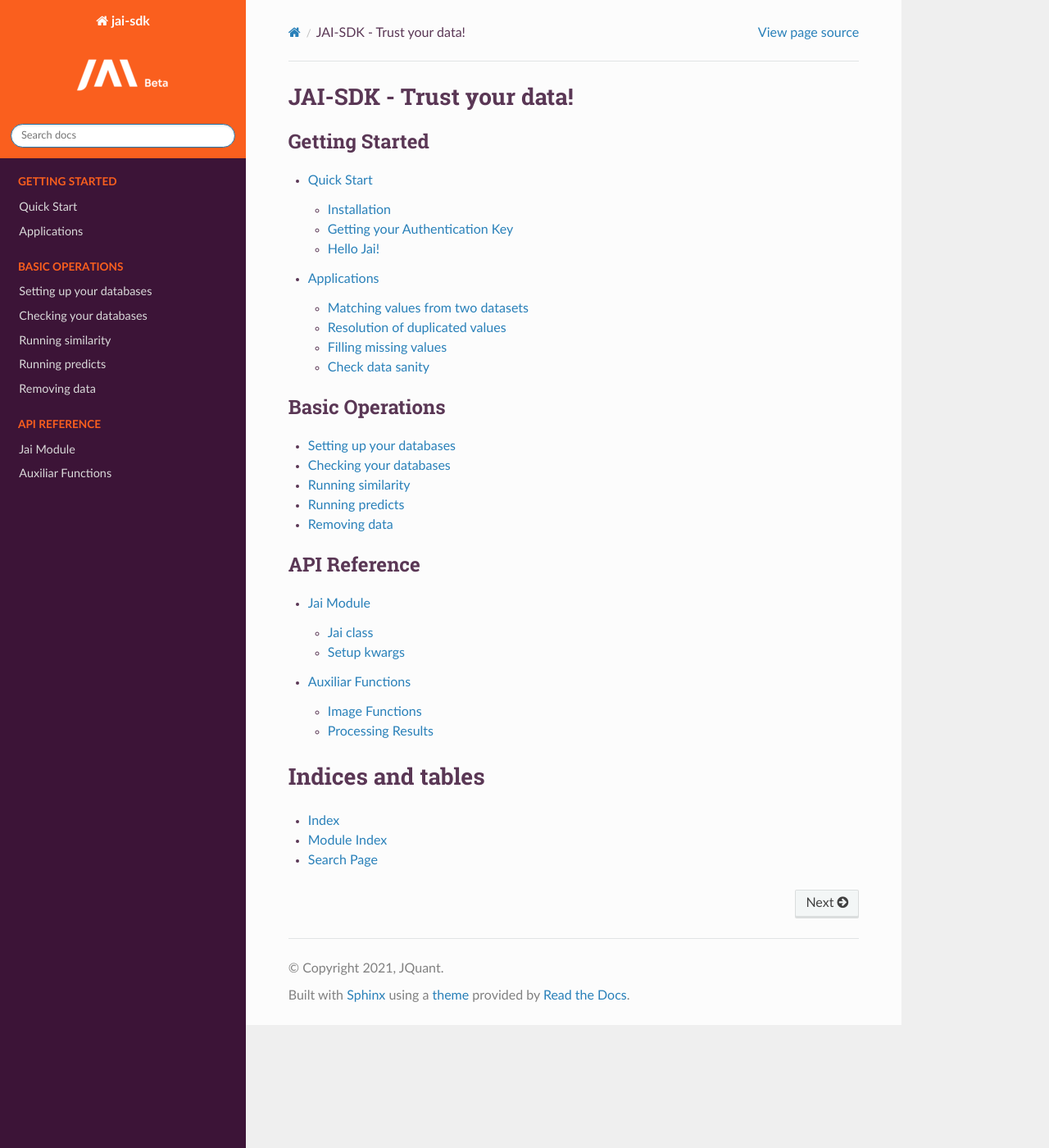
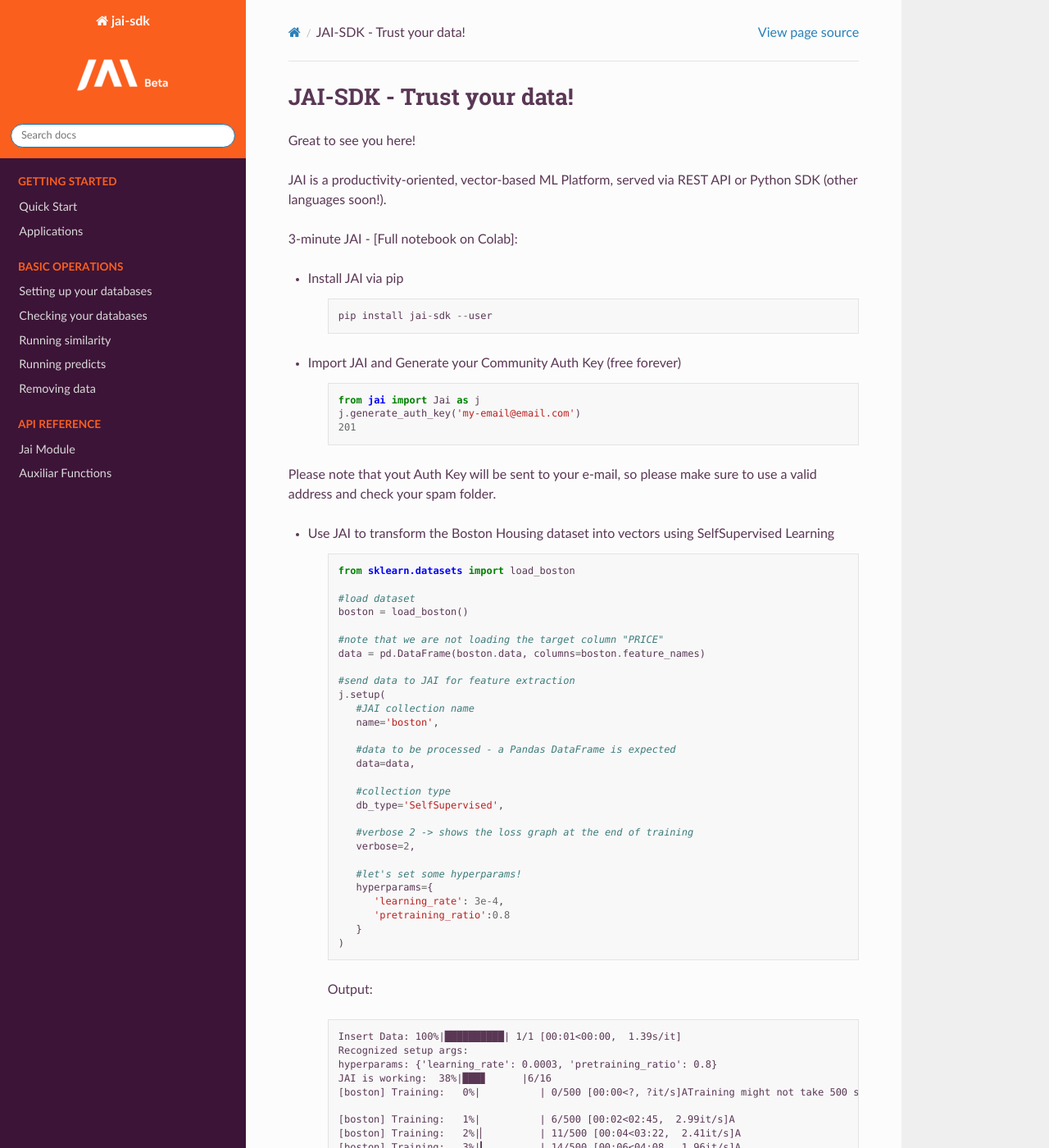
Before and after one commit to jquant/jai-sdk, a Sphinx documentation site: the page built from docs/index.rst, in a window 1280 px wide and 1400 px high. Shown: the whole window at 82% size. Built offline with Sphinx 7.4.7 and the Read the Docs theme 2.0.0, drawn with Linux system fonts in a browser that asks for light colours; some of the changed text lies outside the part shown.

Commit message:
3min-jai WIP

```diff
--- a/docs/index.rst
+++ b/docs/index.rst
@@ -6,6 +6,155 @@
 ##########################
 JAI-SDK - Trust your data!
 ##########################
+
+Great to see you here!
+
+JAI is a productivity-oriented, vector-based ML Platform, served via REST API or Python SDK (other languages soon!).
+
+3-minute JAI - [Full notebook on Colab]:
+
+* Install JAI via pip
+
+   ::
+
+      pip install jai-sdk --user
+
+* Import JAI and Generate your Community Auth Key (free forever)
+
+   ::
+
+      from jai import Jai as j
+      j.generate_auth_key('my-email@email.com')
+      201
+
+Please note that yout Auth Key will be sent to your e-mail, so please make sure to use a valid address and check your spam folder.
+
+* Use JAI to transform the Boston Housing dataset into vectors using SelfSupervised Learning
+
+   ::
+
+      from sklearn.datasets import load_boston
+
+      #load dataset
+      boston = load_boston()
+
+      #note that we are not loading the target column "PRICE"
+      data = pd.DataFrame(boston.data, columns=boston.feature_names)
+
+      #send data to JAI for feature extraction
+      j.setup(
+         #JAI collection name
+         name='boston',
+
+         #data to be processed - a Pandas DataFrame is expected
+         data=data,
+
+         #collection type
+         db_type='SelfSupervised',
+
+         #verbose 2 -> shows the loss graph at the end of training
+         verbose=2,
+
+         #let's set some hyperparams!
+         hyperparams={
+            'learning_rate': 3e-4,
+            'pretraining_ratio':0.8
+         }
+      )
+
+   Output:
+
+   ::
+
+      Insert Data: 100%|██████████| 1/1 [00:01<00:00,  1.39s/it]
+      Recognized setup args:
+      hyperparams: {'learning_rate': 0.0003, 'pretraining_ratio': 0.8}
+      JAI is working:  38%|███▊      |6/16
+      [boston] Training:   0%|          | 0/500 [00:00<?, ?it/s]ATraining might not take 500 steps due to early stopping criteria.
+
+      [boston] Training:   1%|          | 6/500 [00:02<02:45,  2.99it/s]A
+      [boston] Training:   2%|▏         | 11/500 [00:04<03:22,  2.41it/s]A
+      [boston] Training:   3%|▎         | 14/500 [00:06<04:08,  1.96it/s]A
+      [boston] Training:   3%|▎         | 17/500 [00:08<04:20,  1.85it/s]A
+      [boston] Training:   5%|▍         | 23/500 [00:11<03:57,  2.01it/s]A
+      [boston] Training:   6%|▌         | 28/500 [00:13<03:42,  2.12it/s]A
+      [boston] Training:   6%|▋         | 32/500 [00:15<03:48,  2.05it/s]A
+      [boston] Training: 100%|██████████| 500/500 [00:17<00:00, 74.20it/s]A
+      JAI is working:  56%|█████▋    |9/16
+      Done training.
+      JAI is working: 100%|██████████|16/16
+
+* Now that our Boston Housing data in a JAI collection, we can perform Similarity Search, i.e. find similar houses, very easily:
+
+   ::
+
+      #every JAI collection can be queried using j.similar()
+      ans = j.similar(
+            #collection to be queried
+            name='boston',
+            #let's find houses that are similar to ids 1 and 10
+            data=[1, 10]
+      )
+
+   Output:
+
+   ::
+
+      Similar: 100%|██████████| 1/1 [00:01<00:00,  1.36s/it]
+
+   And now the variable ans holds a JSON:
+
+   ::
+
+      [{'query_id': 1,
+      'results': [{'id': 1, 'distance': 0.0},
+      {'id': 96, 'distance': 0.012930447235703468},
+      {'id': 235, 'distance': 0.02305753342807293},
+      {'id': 176, 'distance': 0.02424568682909012},
+      {'id': 90, 'distance': 0.025710342451930046}]},
+
+      {'query_id': 10,
+      'results': [{'id': 10, 'distance': 0.0},
+      {'id': 7, 'distance': 0.0065054153092205524},
+      {'id': 9, 'distance': 0.020906779915094376},
+      {'id': 11, 'distance': 0.04773647338151932},
+      {'id': 6, 'distance': 0.09080290794372559}]}]
+
+   And by indexing it back to the original dataframe id's, yields:
+
+   ::
+
+      #id 1
+      data.loc[pd.DataFrame(ans[0]['results']).id]
+
+
+   ====  =======  ====  =======  ======  =====  =====  =====  ======  =====  =====  =========  ======  =======
+     ..     CRIM    ZN    INDUS    CHAS    NOX     RM    AGE     DIS    RAD    TAX    PTRATIO       B    LSTAT
+   ====  =======  ====  =======  ======  =====  =====  =====  ======  =====  =====  =========  ======  =======
+      1  0.02731     0     7.07       0  0.469  6.421   78.9  4.9671      2    242       17.8  396.9      9.14
+     96  0.11504     0     2.89       0  0.445  6.163   69.6  3.4952      2    276       18    391.83    11.34
+    235  0.33045     0     6.2        0  0.507  6.086   61.5  3.6519      8    307       17.4  376.75    10.88
+    176  0.07022     0     4.05       0  0.51   6.02    47.2  3.5549      5    296       16.6  393.23    10.11
+     90  0.04684     0     3.41       0  0.489  6.417   66.1  3.0923      2    270       17.8  392.18     8.81
+   ====  =======  ====  =======  ======  =====  =====  =====  ======  =====  =====  =========  ======  =======
+
+   ::
+
+      #id 10
+      data.loc[pd.DataFrame(ans[1]['results']).id]
+
+
+   ====  =======  ====  =======  ======  =====  =====  =====  ======  =====  =====  =========  ======  =======
+     ..     CRIM    ZN    INDUS    CHAS    NOX     RM    AGE     DIS    RAD    TAX    PTRATIO       B    LSTAT
+   ====  =======  ====  =======  ======  =====  =====  =====  ======  =====  =====  =========  ======  =======
+     10  0.22489  12.5     7.87       0  0.524  6.377   94.3  6.3467      5    311       15.2  392.52    20.45
+      7  0.14455  12.5     7.87       0  0.524  6.172   96.1  5.9505      5    311       15.2  396.9     19.15
+      9  0.17004  12.5     7.87       0  0.524  6.004   85.9  6.5921      5    311       15.2  386.71    17.1
+     11  0.11747  12.5     7.87       0  0.524  6.009   82.9  6.2267      5    311       15.2  396.9     13.27
+      6  0.08829  12.5     7.87       0  0.524  6.012   66.6  5.5605      5    311       15.2  395.6     12.43
+   ====  =======  ====  =======  ======  =====  =====  =====  ======  =====  =====  =========  ======  =======
+
+
 
 .. toctree::
    :maxdepth: 2
```
